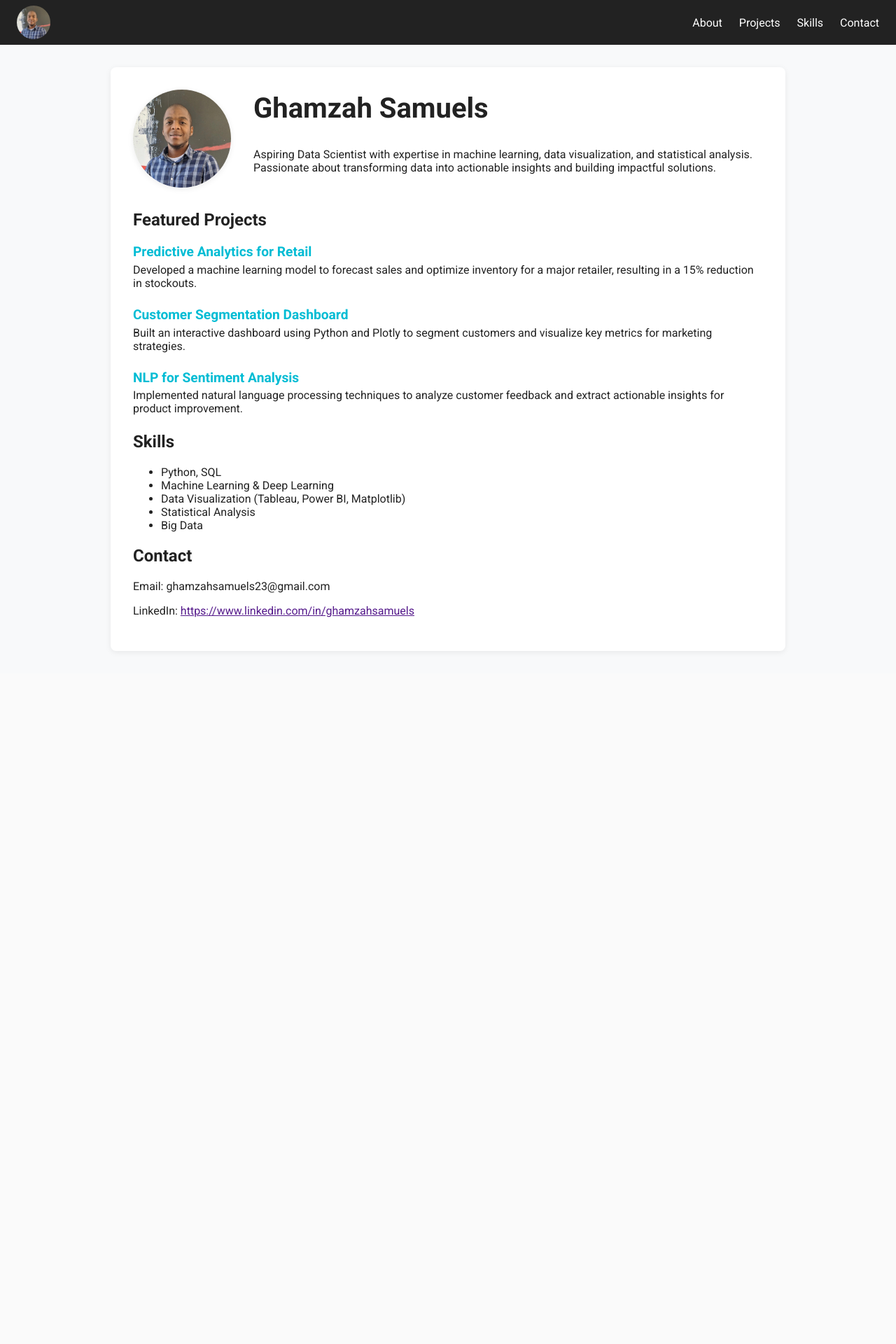
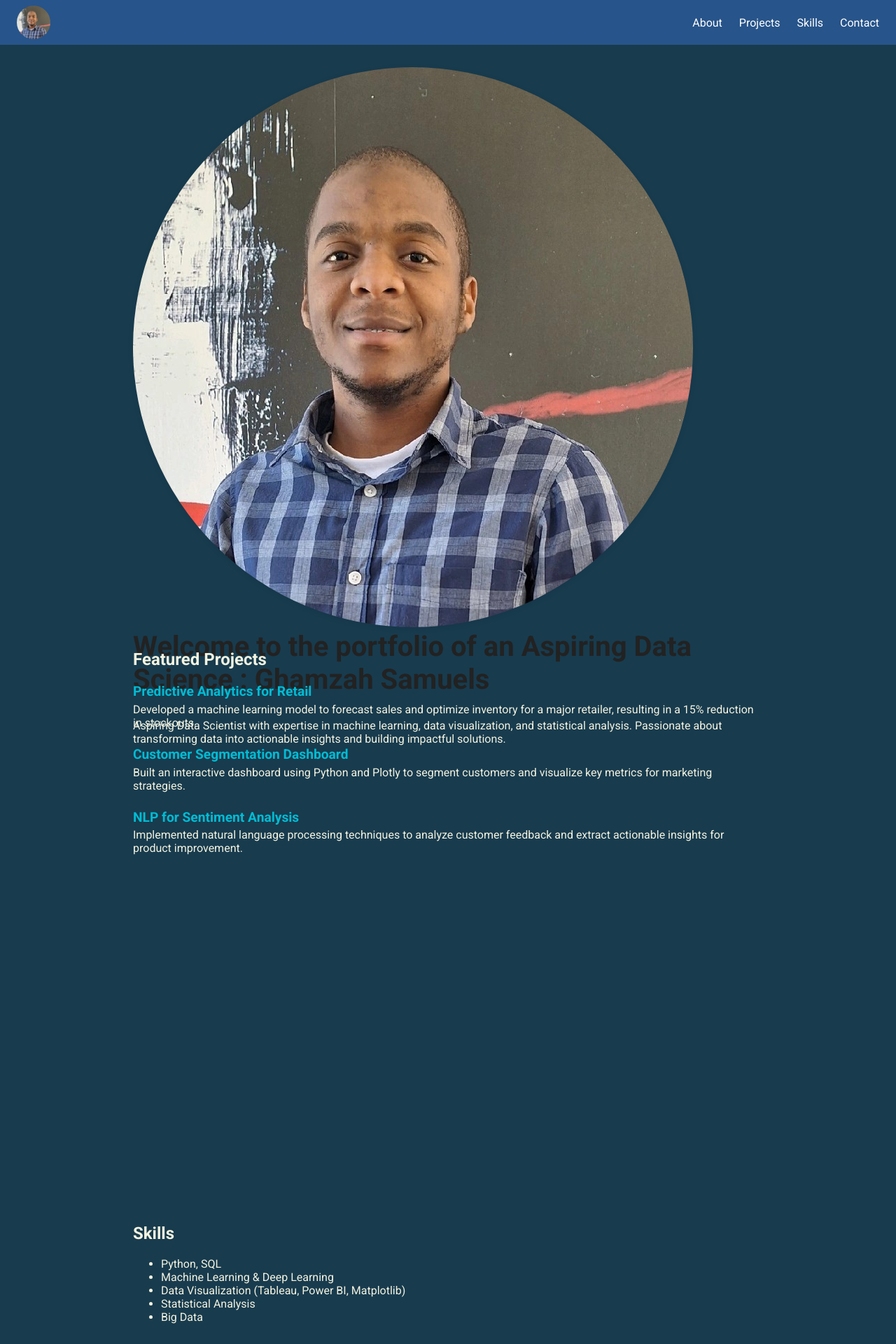
Before and after one commit to GSamuels5/data-science-portfolio, a Flask app: page / in a window 1280 px wide. Shown: the top 1920 px of the page at 70% size. Before the commit the page ends 931 px from the top, so only its background shows below. Run offline with Flask 3, Linux system fonts and the light colour scheme.

Commit message:
new portfolio update just need inspiration

```diff
--- a/Templates/index.html
+++ b/Templates/index.html
@@ -9,14 +9,16 @@
         body {
             font-family: 'Roboto', Arial, sans-serif;
             margin: 0;
-            background: #f8f9fa;
-            color: #222;
+            padding: 0;
+            background: #183B4E;
+            color: #F3F3E0;
+
         }
         .navbar {
             display: flex;
             align-items: center;
             justify-content: space-between;
-            background: #222;
+            background: #27548A;
             padding: 0.5rem 1.5rem;
             position: relative;
         }
@@ -76,14 +78,11 @@
                 display: flex;
             }
         }
-        .container {
-            max-width: 900px;
-            margin: 2rem auto;
-            background: #fff;
-            border-radius: 8px;
-            box-shadow: 0 2px 8px rgba(0,0,0,0.07);
-            padding: 2rem;
-        }
+      .container {
+    max-width: 900px;       /* keeps content from stretching too wide */
+    margin: 0 auto;         /* horizontally centers the container */
+    padding: 2rem;          /* adds spacing inside */
+}
         h1 {
             margin-top: 0;
             font-size: 2.5rem;
@@ -93,13 +92,19 @@
             display: flex;
             flex-wrap: wrap;
             align-items: center;
+
             gap: 2rem;
         }
         .intro img {
-            width: 140px;
+            /* width: 140px; */
             border-radius: 50%;
             box-shadow: 0 2px 8px rgba(0,0,0,0.08);
         }
+        section{
+            top: 0;
+            height: 100vh;
+        }
+
         .intro-text {
             flex: 1;
         }
@@ -137,11 +142,13 @@
     </nav>
     <div class="container">
         <section class="intro" id="about">
-            <img src="../Styling/Images/1711773185043.jpg" alt="Profile">
-            <div class="intro-text">
-                <h1>Ghamzah Samuels</h1>
-                <p>Aspiring Data Scientist with expertise in machine learning, data visualization, and statistical analysis. Passionate about transforming data into actionable insights and building impactful solutions.</p>
-            </div>
+            <div class="row">    <div class="col"><img src="../Styling/Images/1711773185043.jpg" alt="Profile"></div>
+            <div class="col"><h1>Welcome to the portfolio of an Aspiring Data Science : Ghamzah Samuels</h1>
+                <p>Aspiring Data Scientist with expertise in machine learning, data visualization, and statistical analysis.
+                    Passionate about transforming data into actionable insights and building impactful solutions.</p></div></div>
+
+
+
         </section>
         <section class="projects" id="projects">
             <h2>Featured Projects</h2>
```
Also changed, not shown: static/style.css (added, +117 -0 lines), Styling/style.css (deleted), static/Images/1711773185043.jpg (renamed from Styling/Images/1711773185043.jpg).
